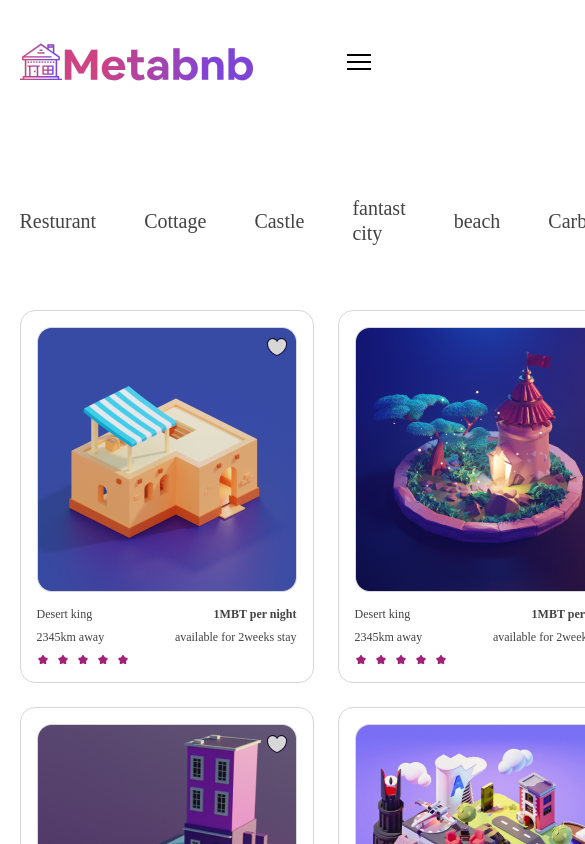
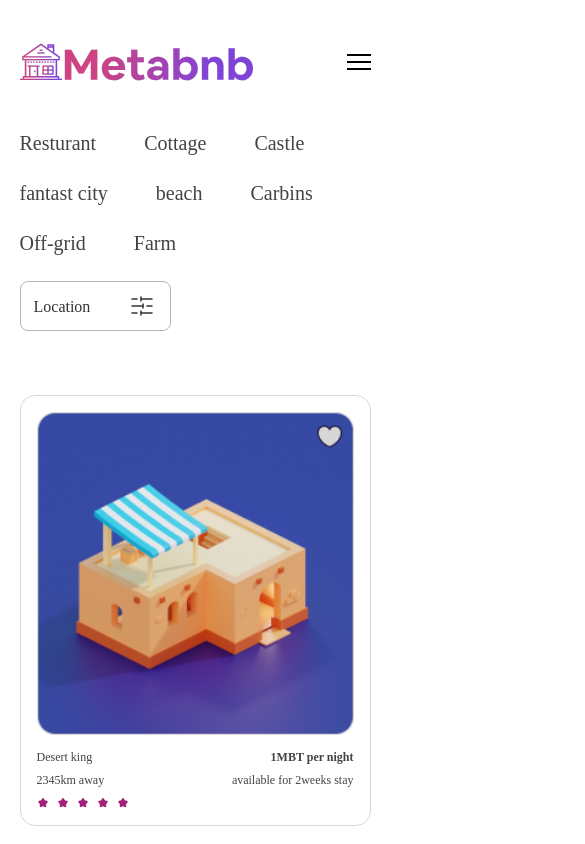
Before and after one commit to sheddyboy/metabnb, a React (Create React App) app: page /nfts in a window 390 px wide. Shown: the top 844 px of the page, 585 px wide, since content can reach past the window. Built offline with nearby package versions, Linux system fonts and the light colour scheme; a web font is replaced by a local one.

Commit message:
style: Add media quiries

```diff
--- a/src/styles/nfts.module.css
+++ b/src/styles/nfts.module.css
@@ -5,15 +5,19 @@
 
 .sort {
   display: flex;
+  flex-wrap: wrap;
   align-items: center;
-  gap: 65px;
+  column-gap: 65px;
+  row-gap: 25px;
   margin-bottom: 64px;
 }
 
 .sortLinks {
   display: flex;
+  flex-wrap: wrap;
   align-items: center;
-  gap: 48px;
+  column-gap: 48px;
+  row-gap: 25px;
 }
 
 .sortLinks a {
@@ -49,5 +53,27 @@
 .nfts {
   display: grid;
   grid-template-columns: 1fr 1fr 1fr 1fr;
-  gap: 24px;
+  gap: 20px;
 }
+
+@media (max-width: 1372px) {
+  .nfts {
+    grid-template-columns: 1fr 1fr 1fr;
+  }
+}
+@media (max-width: 1024px) {
+  .nfts {
+    grid-template-columns: 1fr 1fr;
+  }
+}
+@media (max-width: 700px) {
+  .nfts {
+    grid-template-columns: 1fr;
+  }
+}
+
+@media (max-width: 500px) {
+  .section {
+    padding-top: 50px;
+  }
+}
```
